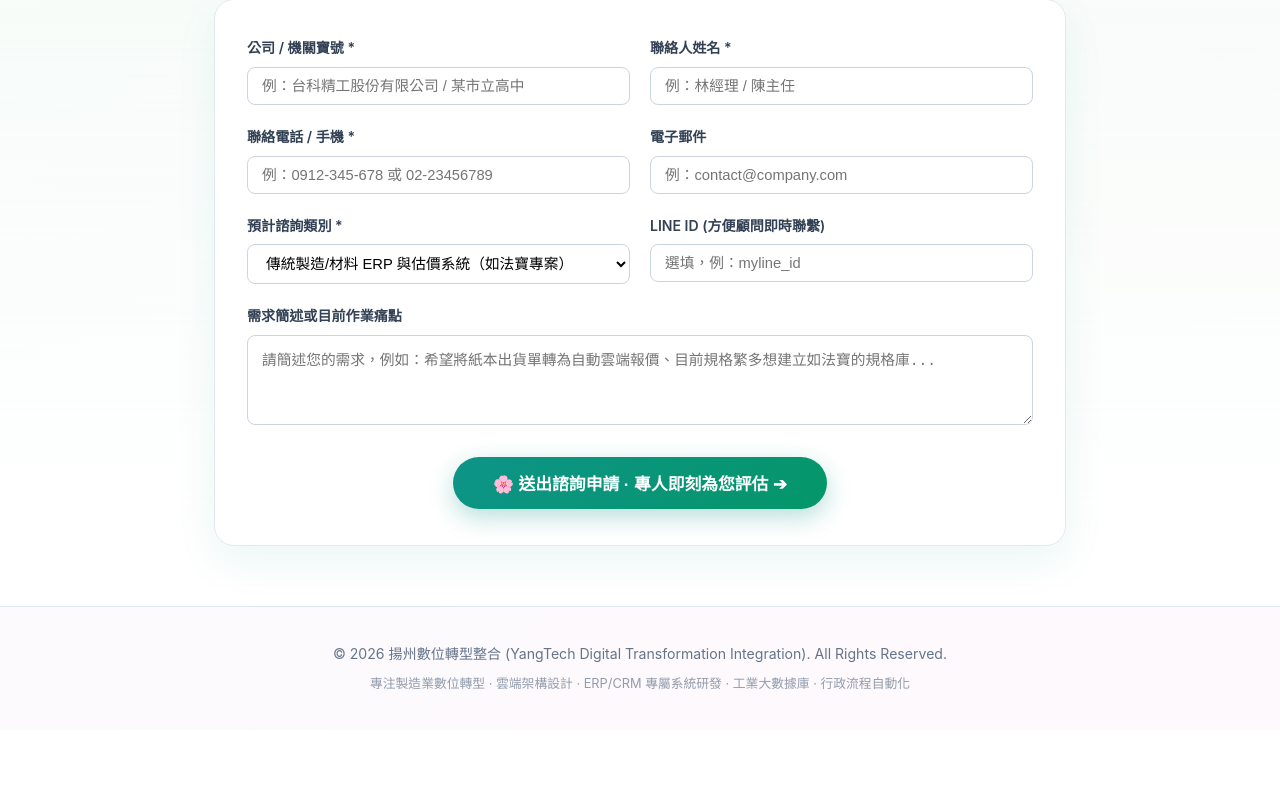
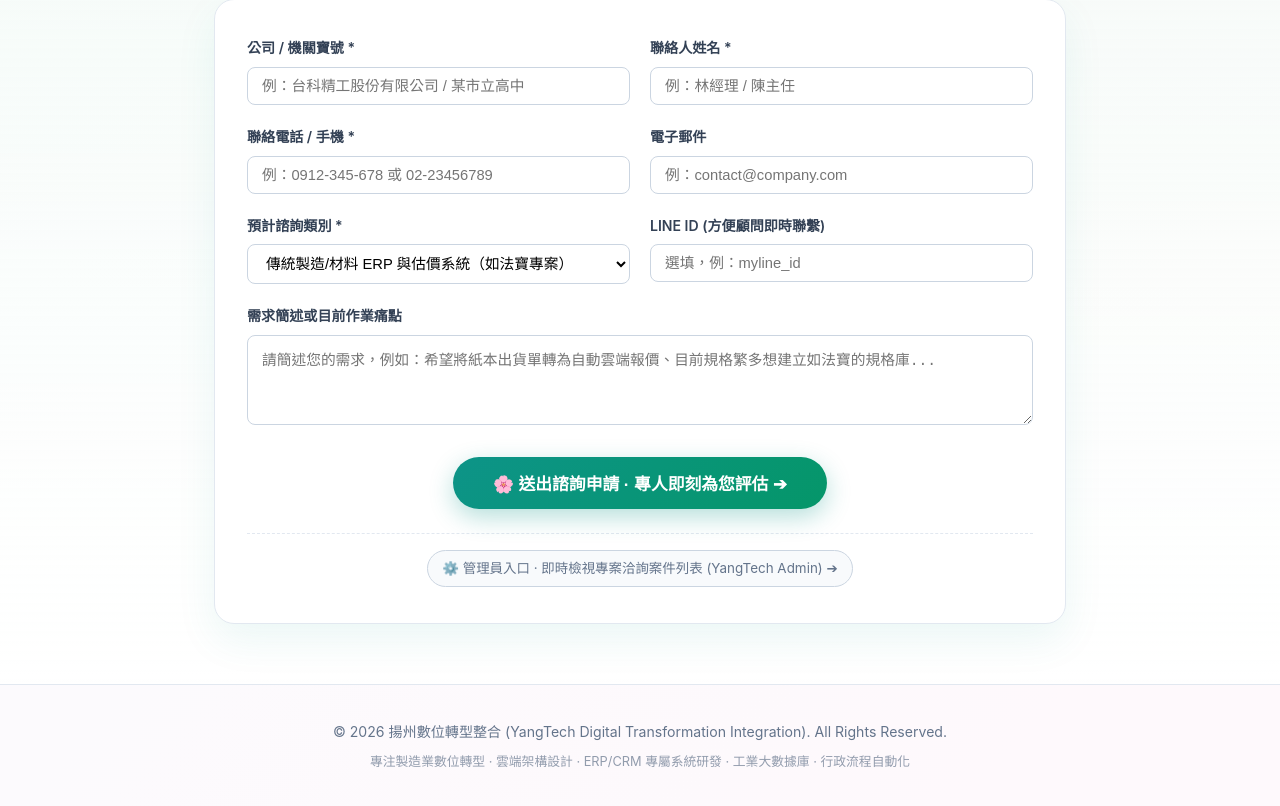
Before and after one commit to Albertyoung22/fapolu, a plain HTML site: page templates/yangtech.html in a window 1280 px wide. Shown: the part 5431-6237 px from the top of the page. Before the commit the page ends 6161 px from the top, so only its background shows below. Drawn offline with Linux system fonts and the light colour scheme.

Commit message:
feat: add direct admin management portal shortcut under consultation form

```diff
--- a/templates/yangtech.html
+++ b/templates/yangtech.html
@@ -1264,6 +1264,12 @@
                         </button>
                     </div>
                     <div id="consultResult" style="margin-top: 16px; text-align: center; font-size: 0.95rem; font-weight: 600; display: none;"></div>
+
+                    <div style="text-align: center; margin-top: 24px; padding-top: 16px; border-top: 1px dashed #e2e8f0;">
+                        <a href="/yangtech_admin.html" target="_blank" style="display: inline-flex; align-items: center; gap: 6px; font-size: 0.84rem; color: #64748b; text-decoration: none; padding: 6px 14px; border-radius: 20px; background: #f8fafc; border: 1px solid #cbd5e1; transition: all 0.2s;">
+                            ⚙️ 管理員入口 · 即時檢視專案洽詢案件列表 (YangTech Admin) ➔
+                        </a>
+                    </div>
                 </form>
             </div>
         </div>
```
